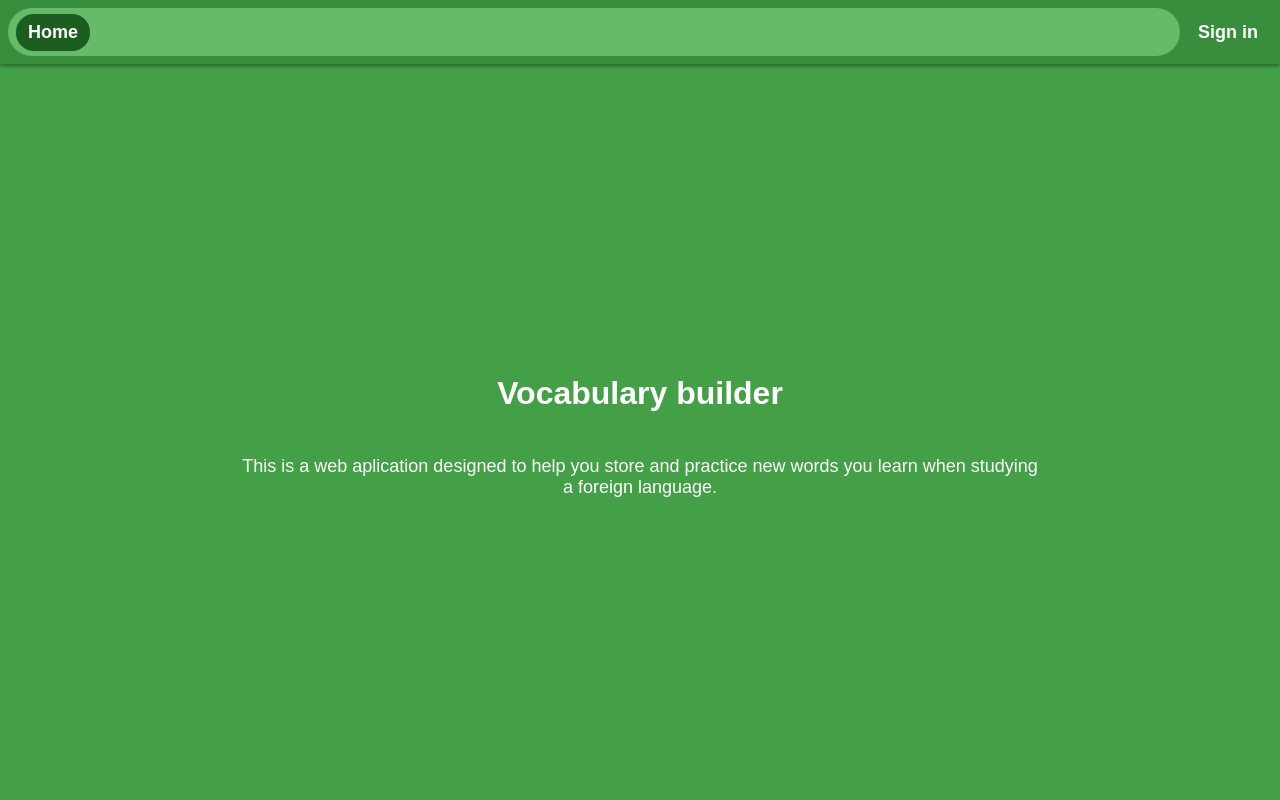
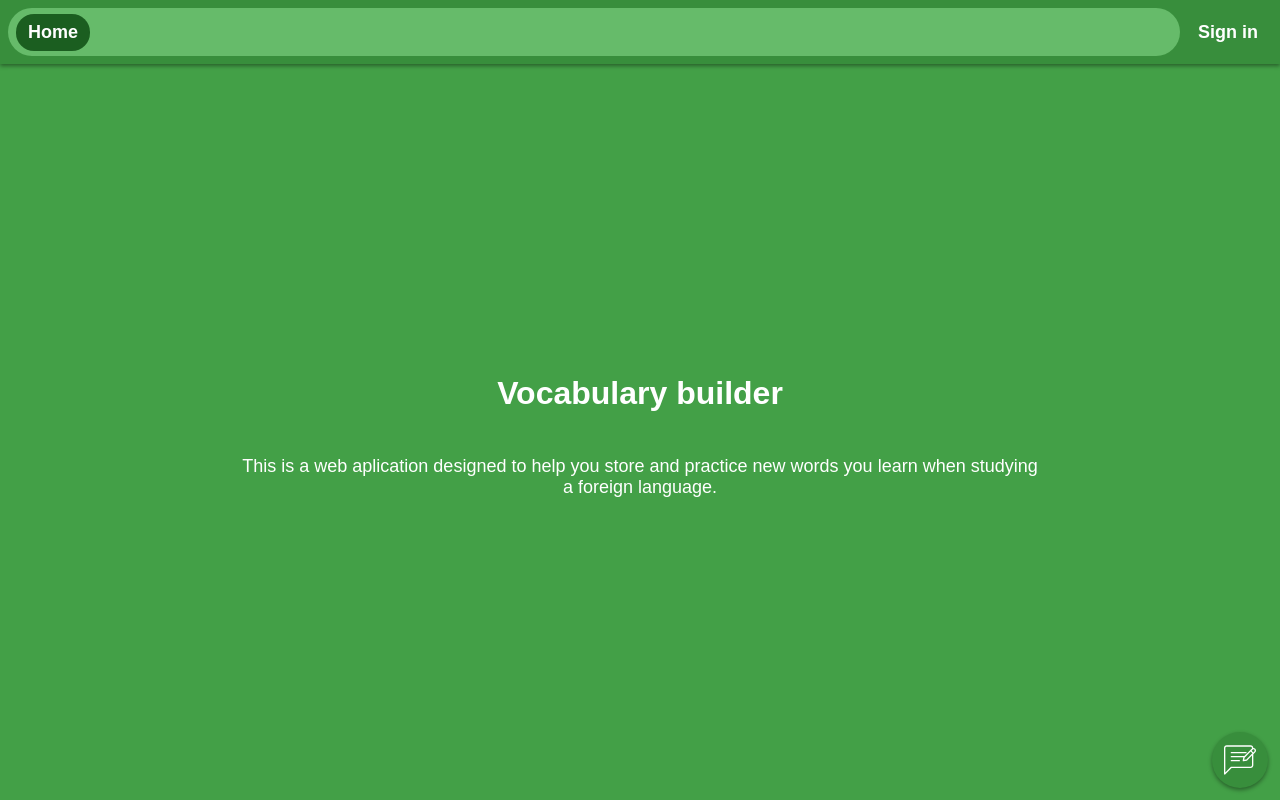
Before and after one commit to AugustinGrigorov/vocabulary-builder, a React (Create React App) app: page / in a window 1280 px wide. Built offline with nearby package versions, Linux system fonts and the light colour scheme; no server answers.

Commit message:
Add feedback button

```diff
--- a/src/App.js
+++ b/src/App.js
@@ -6,6 +6,7 @@ import {
   listenForAuthChanges as listenForAuthChangesAction,
 } from './actions';
 import NavigationBar from './customComponents/NavigationBar';
+import FeedbackWidget from './customComponents/FeedbackWidget';
 import Home from './views/Home';
 import Inspect from './views/Inspect';
 import Learn from './views/Learn';
@@ -83,6 +84,7 @@ class App extends Component {
               path="/practice"
               component={Practice}
             />
+            <Route path="*" component={FeedbackWidget} />
           </>
         </Router>
       </div>
--- /dev/null
+++ b/src/customComponents/FeedbackWidget/FeedbackWidget.js
@@ -0,0 +1,25 @@
+import React from 'react';
+import styled from 'styled-components/macro';
+import feedbackIcon from './feedback.svg';
+
+const FeedbackIcon = styled.div`
+  display: flex;
+  position: fixed;
+  padding: 12px;
+  background-color: #388E3C;
+  width: 32px;
+  box-shadow: 0 2px 4px rgba(0,0,0,0.4);
+  border-radius: 28px;
+  bottom: 12px;
+  right: 12px;
+`;
+
+function FeedbackWidget() {
+  return (
+    <FeedbackIcon>
+      <img alt="Give feedback" src={feedbackIcon} />
+    </FeedbackIcon>
+  );
+}
+
+export default FeedbackWidget;
--- /dev/null
+++ b/src/customComponents/FeedbackWidget/index.js
@@ -0,0 +1 @@
+export { default } from './FeedbackWidget';
```
Also changed, not shown: src/customComponents/FeedbackWidget/feedback.svg (added), src/logo.svg (deleted).
